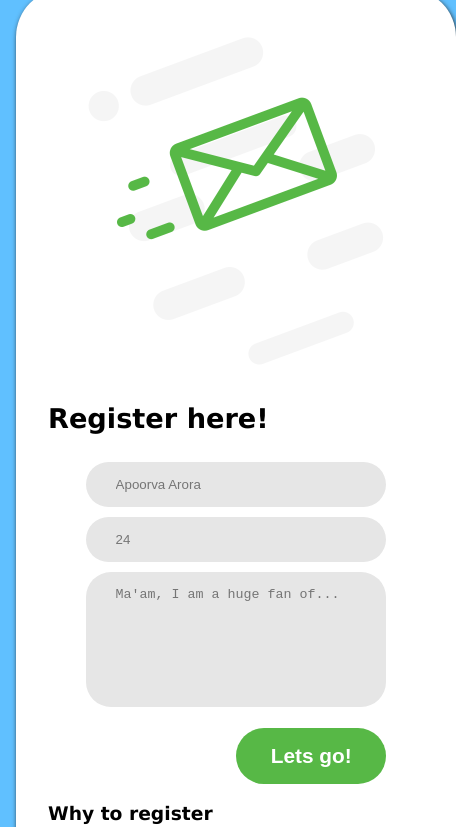
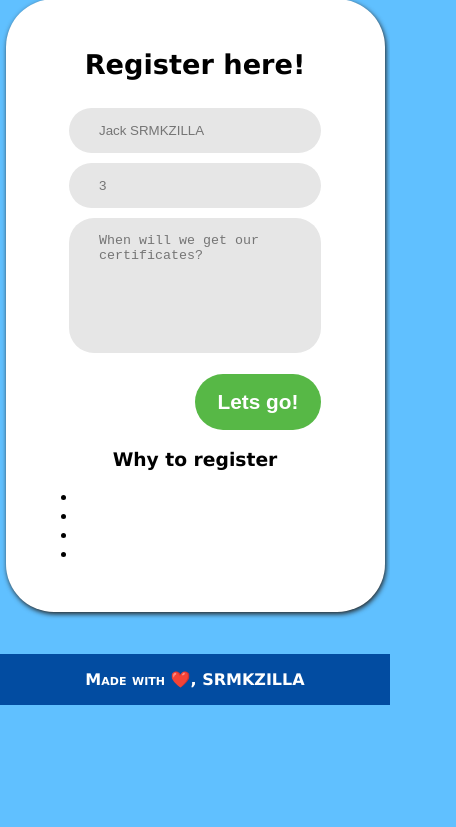
Before and after one commit to DEEJ4Y/tech-troduction, a plain HTML site: page index.html in a window 390 px wide. Shown: the part 139-966 px from the top of the page, 456 px wide, since content can reach past the window. After the commit the page ends 844 px from the top, so only its background shows below. Drawn offline with Linux system fonts and the light colour scheme.

Commit message:
feat: final touches

```diff
--- a/index.html
+++ b/index.html
@@ -25,14 +25,14 @@
         <div class="right-content">
             <h1 class="heading">Register here!</h1>
             <form action="" class="form-wrapper">
-                <input type="text" required name="name" placeholder="Apoorva Arora" class="input-field" />
-                <input type="number" min="1" max="30" required name="age" placeholder="24" class="input-field" />
-                <textarea name="message" required cols="30" rows="7" placeholder="Ma'am, I am a huge fan of..."
+                <input type="text" required name="name" placeholder="Jack SRMKZILLA" class="input-field" />
+                <input type="number" min="1" max="30" required name="age" placeholder="3" class="input-field" />
+                <textarea name="message" required cols="30" rows="7" placeholder="When will we get our certificates?"
                     class="input-field"></textarea>
                 <button type="submit" class="submit-btn">Lets go!</button>
             </form>
             <div>
-                <h3>Why to register</h3>
+                <h3 class="register-heading">Why to register</h3>
                 <ul>
                     <li></li>
                     <li></li>
@@ -45,7 +45,7 @@
 
     <footer class="footer">
         <p>
-            Made with love, <a href="https://srmkzilla.net" target="_blank">SRMKZILLA</a>
+            Made with ❤️, <a href="https://srmkzilla.net" target="_blank">SRMKZILLA</a>
         </p>
     </footer>
 </body>
--- a/style.css
+++ b/style.css
@@ -43,6 +43,7 @@ body {
 
 .heading {
   font-size: 1.7rem;
+  text-align: center;
 }
 
 .form-wrapper {
@@ -80,6 +81,10 @@ body {
   color: white;
 }
 
+.register-heading {
+  text-align: center;
+}
+
 .footer a,
 .footer {
   text-align: center;
@@ -88,15 +93,26 @@ body {
   background-color: #024ca1;
   font-variant: small-caps;
   font-weight: bolder;
+  width: 100%;
 }
 
 @media screen and (max-width: 815px) {
   body {
-    padding: 8rem 1rem;
+    padding-top: 6rem;
   }
 
   .modal {
     grid-template-columns: 1fr;
     padding: 2rem;
   }
+
+  .image-wrapper {
+    display: none;
+  }
 }
+
+@media screen and (max-width: 490px) {
+  .modal {
+    min-width: 200px;
+  }
+}
```
